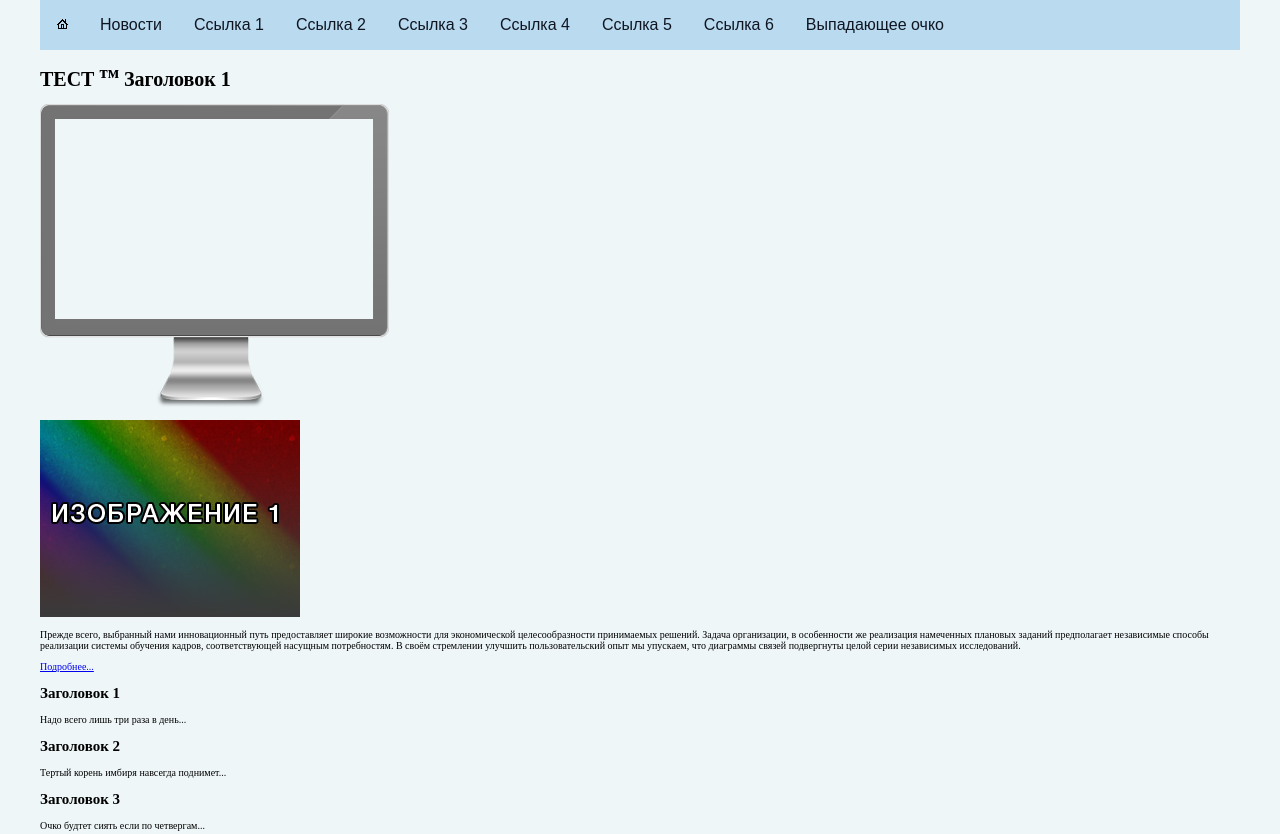
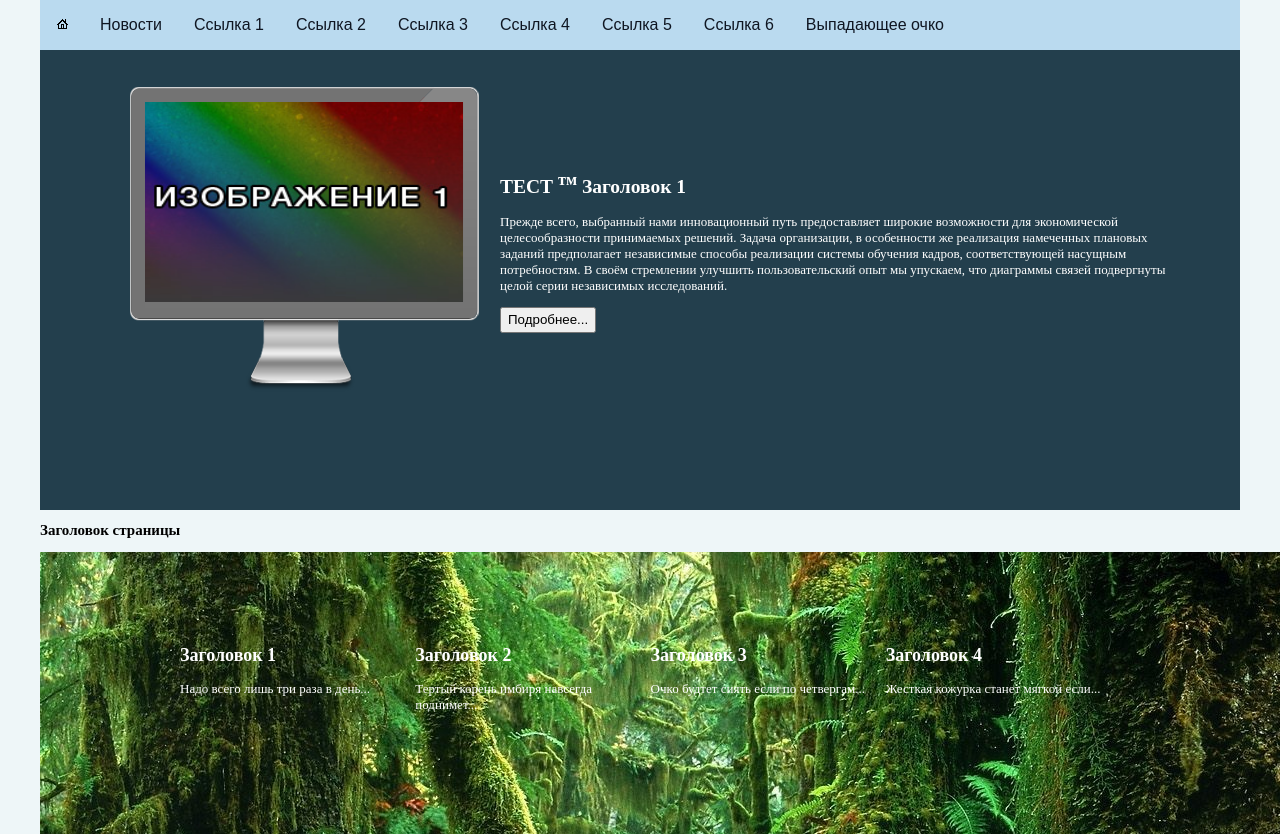
Before and after one commit to Zhuzhanchini/DM-task, a plain HTML site: page index.html in a window 1280 px wide. Shown: the top 834 px of the page. Drawn offline with Linux system fonts and the light colour scheme.

Commit message:
половина

```diff
--- a/index.html
+++ b/index.html
@@ -30,22 +30,30 @@
     </nav>
 
     <main>
+        <div class="slider">
             <div class="slide">
-            <h1> ТЕСТ <sup>тм</sup> Заголовок 1</h1>
                 <div class="monitor">
-                <div class="monitor-edges"><img src="img\screen.png"></div>
-                <div class="screen-pic"><img src="img\pic1.jpg"></div>
-            </div>
-            <p>Прежде всего, выбранный нами инновационный путь предоставляет широкие возможности для экономической целесообразности принимаемых решений. Задача организации, в особенности же реализация намеченных плановых заданий предполагает независимые способы реализации системы обучения кадров, соответствующей насущным потребностям. В своём стремлении улучшить пользовательский опыт мы упускаем, что диаграммы связей подвергнуты целой серии независимых исследований.</p>
-            <a href="#">Подробнее...</a>
+                    <img class="monitor-edges" src="img\screen.png">
+                    <img class="screen-pic" src="img\pic1.jpg">
                 </div>
 
+                <section>
+                    <h1> ТЕСТ <sup>тм</sup> Заголовок 1</h1>
+                    <article>
+                    <p>Прежде всего, выбранный нами инновационный путь предоставляет широкие возможности для экономической целесообразности принимаемых решений. Задача организации, в особенности же реализация намеченных плановых заданий предполагает независимые способы реализации системы обучения кадров, соответствующей насущным потребностям. В своём стремлении улучшить пользовательский опыт мы упускаем, что диаграммы связей подвергнуты целой серии независимых исследований.</p></article>
+                    <button href="#">Подробнее...</a>
+                    </button>
+                </section>
                 <div class="slider-navigation">
                     <article><h1>Заголовок 1</h1>Надо всего лишь три раза в день...</article>
                     <article><h1>Заголовок 2</h1>Тертый корень имбиря навсегда поднимет...</article>
                     <article><h1>Заголовок 3</h1>Очко будтет сиять если по четвергам...</article>
                     <article><h1>Заголовок 4</h1>Жесткая кожурка станет мягкой если...</article>
                 </div>
+            </div>
+
+        </div>
+
 
         <article class="main-article">
             <h1>Заголовок страницы</h1>
--- a/style.css
+++ b/style.css
@@ -14,8 +14,7 @@ body {
   margin: 0 auto;
 }
 
-
-/* контейнер с панелью rgb(46, 74, 87)*/
+/* контейнер с панелью */
 .top-navigation {
   background-color: #badaef;
   overflow: hidden;
@@ -49,7 +48,6 @@ body {
   padding: 16px;
   font-size: 16px;
   border: none;
-
 }
 
 .dropdown {
@@ -64,7 +62,6 @@ body {
   min-width: 160px;
   box-shadow: 0px 8px 16px 0px rgba(0,0,0,0.2);
   z-index: 1;
-
 }
 
 .dropdown-content a {
@@ -73,18 +70,89 @@ body {
   text-decoration: none;
   display: block;
   float: none;
-
 }
 
 .dropdown-content a:hover {background-color: #ddd;}
 
-  .dropdown:hover .dropdown-content {display: block;}
+.dropdown:hover .dropdown-content {display: block;}
 
-  .dropdown:hover .dropbtn {
+.dropdown:hover .dropbtn {
   background-color: #ddd;
   color: black;;}
 
+.slider{
+  display: flex;
+  flex-wrap: wrap;
+  align-content: space-between;
+  height: 460px;
+  background-color:rgb(35, 63, 77);
+  color: white;
+}
+
 .slide{
-  width: 100%;
+  display: flex;
+  align-items: center;
+  height: 80%;
+  background-color:rgb(35, 63, 77);
+  color: white;
+  margin: 10px 70px 10px 70px;
+}
+
+.slide section{
+  font-size: small;
+}
+
+.slide section a{
+  font-size: small;
+  color: white;
+}
+
+
+.slide section button {
+    line-height: 1.5;
+    width: auto;
+}
+
+
+.monitor{
+  position:relative;
+  width: 350px;
+  height: 315px;
+  margin: 20px 20px 20px 20px;
+}
+
+.monitor-edges{
+  position: absolute;
+  top: 0;
+  left: 0;
+  z-index: 1;
+}
+
+.screen-pic{
+width: 334px;
+padding: 10px 10px 10px 10px;
+height: 211px;
+}
+
+.slider-navigation {
+  height: 20%;
+  position: absolute;
+  bottom: 0px;
+  margin: 10px 70px 10px 70px;
+  display: flex;
+  flex-wrap: wrap;
+  row-gap: 10px;
+  column-gap: 2em;
 
 }
+.slider-navigation > * {
+  flex: 1;
+}
+
+.slider-navigation article {
+  font-size: small;
+   }
+
+.slider-navigation h1{
+  font-size: large;
+}
```
Lines whose indentation alone changed are shown as unchanged.
